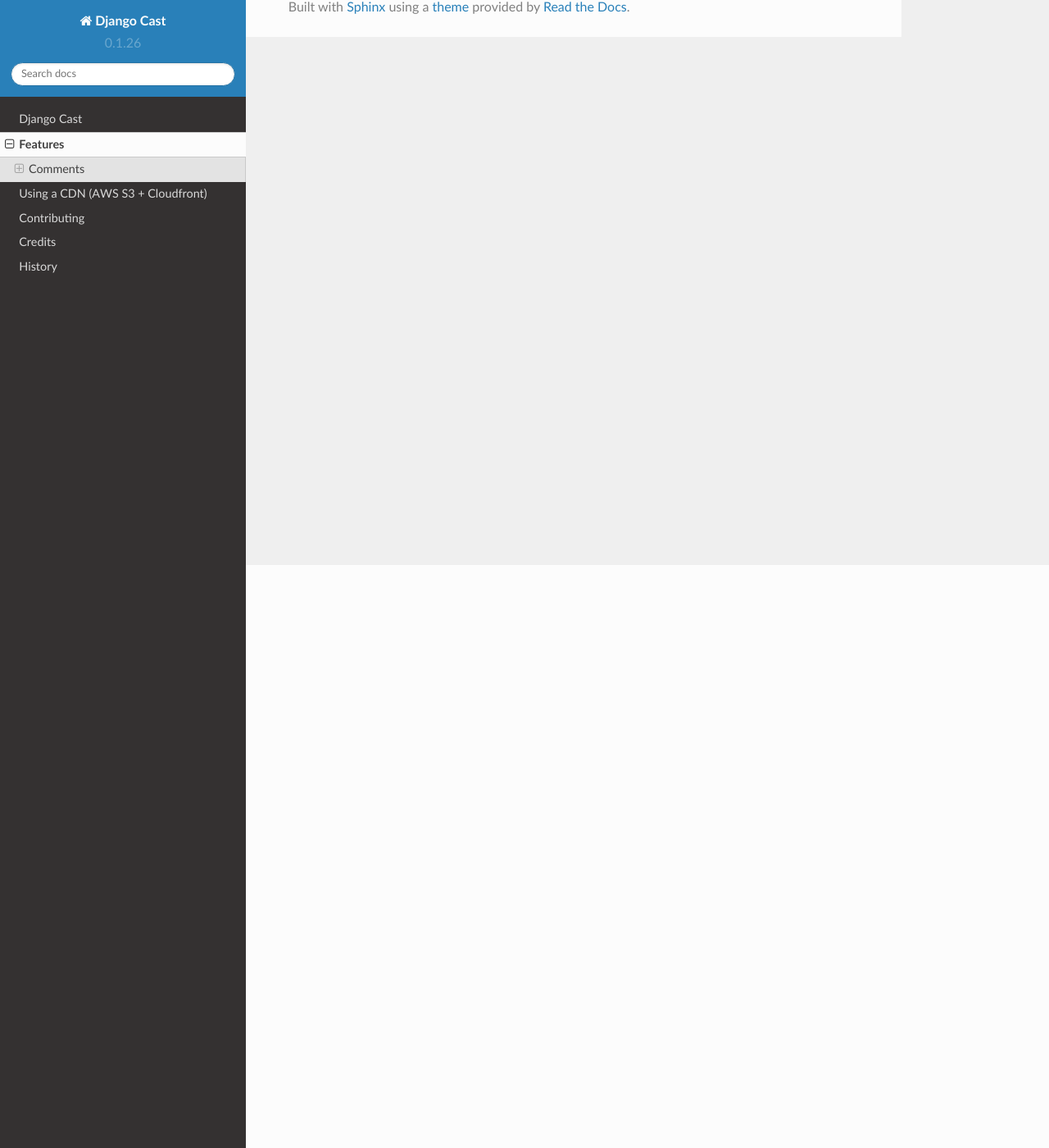
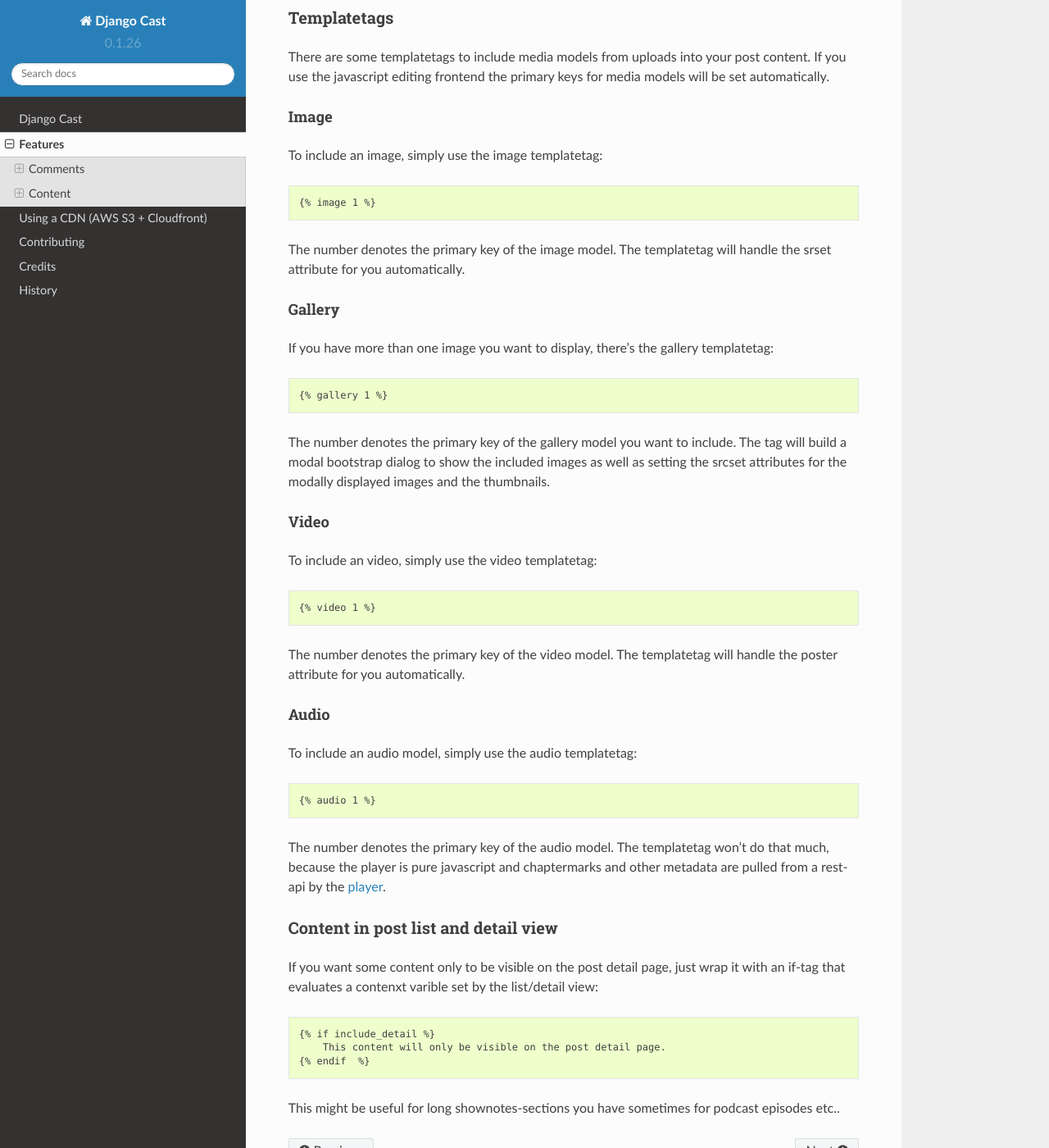
Before and after one commit to ephes/django-cast, a Sphinx documentation site: the page built from docs/features.rst, in a window 1280 px wide and 1400 px high, scrolled down 711 px. Shown: the whole window at 82% size. Built offline with Sphinx 7.4.7 and the Read the Docs theme 2.0.0, drawn with Linux system fonts in a browser that asks for light colours; some of the changed text lies outside the part shown.

Commit message:
some content editing documentation including include_detail section

```diff
--- /dev/null
+++ b/docs/content.rst
@@ -0,0 +1,78 @@
+Content
+*******
+
+The content of a blog post is just a normal django template. There are some special
+templatetags and context variables, though.
+
+Templatetags
+============
+
+There are some templatetags to include media models from uploads into your post content.
+If you use the javascript editing frontend the primary keys for media models will be set
+automatically.
+
+Image
+-----
+
+To include an image, simply use the image templatetag:
+
+.. code-block:: html
+
+    {% image 1 %}
+
+The number denotes the primary key of the image model. The templatetag will handle
+the srset attribute for you automatically.
+
+Gallery
+-------
+
+If you have more than one image you want to display, there's the gallery templatetag:
+
+.. code-block:: html
+
+    {% gallery 1 %}
+
+The number denotes the primary key of the gallery model you want to include. The tag
+will build a modal bootstrap dialog to show the included images as well as setting the
+srcset attributes for the modally displayed images and the thumbnails.
+
+Video
+-----
+
+To include an video, simply use the video templatetag:
+
+.. code-block:: html
+
+    {% video 1 %}
+
+The number denotes the primary key of the video model. The templatetag will handle
+the poster attribute for you automatically.
+
+Audio
+-----
+
+To include an audio model, simply use the audio templatetag:
+
+.. code-block:: html
+
+    {% audio 1 %}
+
+The number denotes the primary key of the audio model. The templatetag won't do that
+much, because the player is pure javascript and chaptermarks and other metadata are pulled
+from a rest-api by the player_.
+
+Content in post list and detail view
+====================================
+
+If you want some content only to be visible on the post detail page, just wrap it with
+an if-tag that evaluates a contenxt varible set by the list/detail view:
+
+.. code-block:: html
+
+    {% if include_detail %}
+        This content will only be visible on the post detail page.
+    {% endif  %}
+
+This might be useful for long shownotes-sections you have sometimes for podcast episodes etc..
+
+.. _`player`: https://podlove.org/podlove-web-player/
--- a/docs/features.rst
+++ b/docs/features.rst
@@ -1,4 +1,6 @@
+########
 Features
---------
+########
 
 .. include:: comments.rst
+.. include:: content.rst
```
